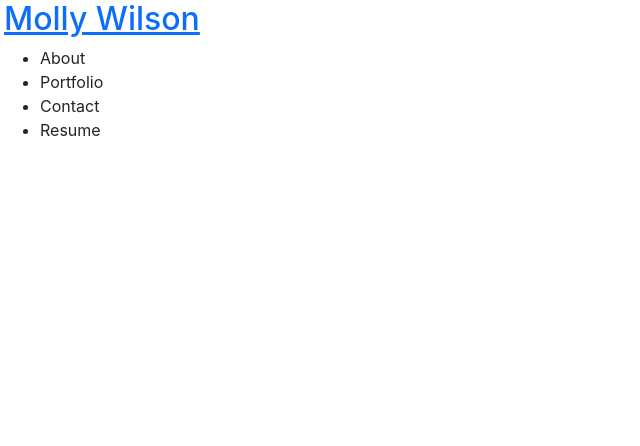
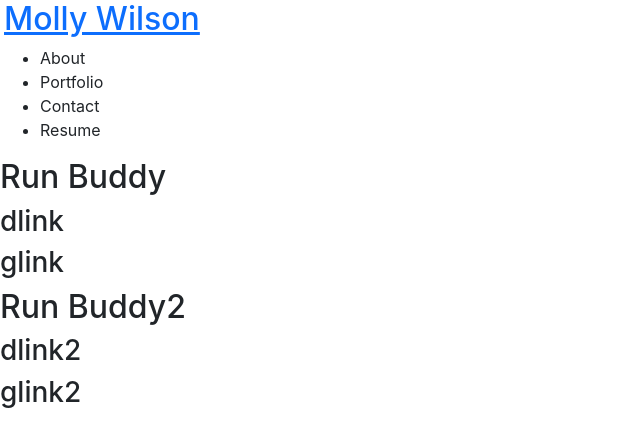
Before and after one commit to mswil/React-Portfolio, a React (Create React App) app: page / in a window 1280 px wide. Both pictures are taken after a click on the element "Portfolio". Shown: the top 446 px of the page, without its empty margins (0-640 px from the left). Built offline with nearby package versions, Linux system fonts and the light colour scheme.

Commit message:
React Portfolio skeleton

```diff
--- a/src/App.js
+++ b/src/App.js
@@ -1,6 +1,12 @@
 import './App.css';
 import React, { useState } from 'react';
+
 import Header from './components/Header';
+// import About from './components/About'
+import Gallery from './components/Gallery';
+// import Contact from './components/Contact';
+// import Resume from './components/Resume'
+
 
 function App() {
 
@@ -13,6 +19,20 @@ function App() {
 
   const [currentNavState, setNavState] = useState(navStates[0]);
 
+  const renderPage = () => {
+    switch (currentNavState) {
+      // case 'About':
+      //   return <About></About>
+      case 'Portfolio':
+        return <Gallery></Gallery>
+      // case 'Contact':
+      //   return <Contact></Contact>
+      // case 'Resume':
+      //   return <Resume></Resume>
+      default:
+        // return <About></About>
+    }
+  }
 
   return (
       <div>
@@ -21,6 +41,9 @@ function App() {
           currentNavState={currentNavState}
           setNavState={setNavState}
         ></Header>
+        <main>
+          {renderPage()}
+        </main>
       </div>
   );
 }
--- /dev/null
+++ b/src/components/Gallery.js
@@ -0,0 +1,13 @@
+import Project from "./Project";
+const projects = require('../projects.json');
+
+
+function Gallery() {
+    return (
+        projects.map(project => {
+            return <Project project={project} key={project.title}></Project>
+        })
+    )
+}
+
+export default Gallery;
--- /dev/null
+++ b/src/components/Project.js
@@ -0,0 +1,18 @@
+function Project({project}) {
+
+    return (
+        <div className="flex-row">
+            {/* <img
+                src={require(project.image).default}
+                alt={project.title}
+                className="img-thumbnail mx-1"
+                key={project.title}
+            /> */}
+            <h2>{project.title}</h2>
+            <h3>{project.demoLink}</h3>
+            <h3>{project.gitHubLink}</h3>
+
+        </div>
+    );
+}
+export default Project;
--- /dev/null
+++ b/src/projects.json
@@ -0,0 +1,14 @@
+[
+	{
+		"title": "Run Buddy",
+		"image": "link",
+		"demoLink": "dlink",
+		"gitHubLink": "glink"
+	},
+    {
+		"title": "Run Buddy2",
+		"image": "link2",
+		"demoLink": "dlink2",
+		"gitHubLink": "glink2"
+	}
+]
```
Also changed, not shown: src/components/About.js (added), src/components/Contact.js (added), src/components/Resume.js (added). Lines whose indentation alone changed are shown as unchanged.
